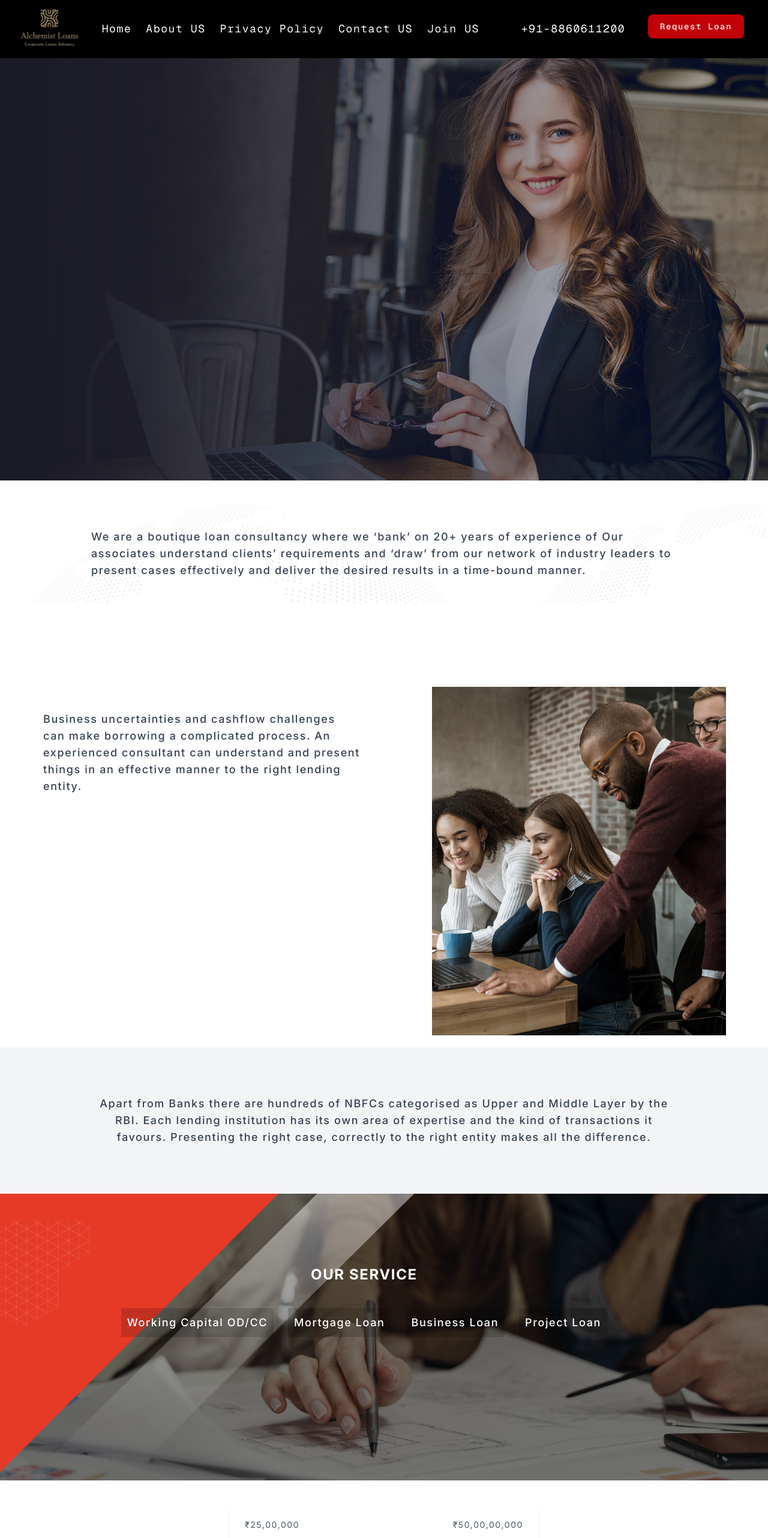
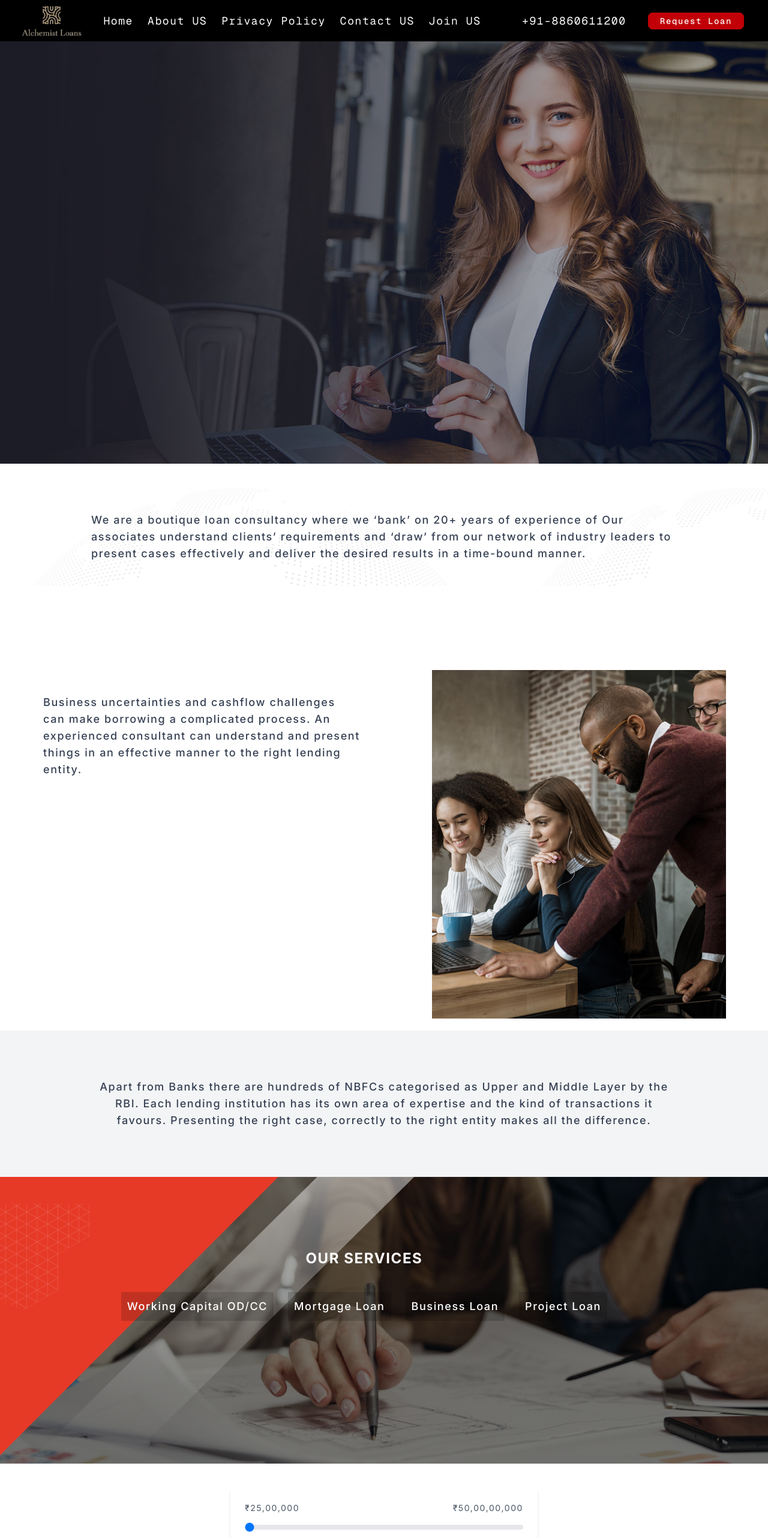
Before and after one commit to Keshavyadav98/Garvikfinancials, a Next.js app: page / in a window 1280 px wide. Shown: the top 2564 px of the page at 60% size. Built offline with nearby package versions, Linux system fonts and the light colour scheme.

Commit message:
font change, style

```diff
--- a/src/app/Footer/layout.tsx
+++ b/src/app/Footer/layout.tsx
@@ -8,14 +8,16 @@ import { FaSquareInstagram } from "react-icons/fa6";
 import logo from '../../Images/image-removebg-preview.png';
 import Image from 'next/image';
 
+
 export default function Footer() {
   return (
-    <div className='bg-black dark:bg-[#061127] lg:dark:border dark:border-t-white p-5 mt-5'>
-    <div className='flex flex-col md:flex-row lg:flex-row py-10'>
+    <div className='bg-black dark:bg-[#061127] lg:dark:border dark:border-t-white'>
+    <div className='flex flex-col md:flex-row lg:flex-row'>
         <div className='w-full md:w-65 lg:w-65 h-auto p-0   flex flex-col justify-evenly'>
             <Image src={logo} alt='...' className=''  />
         </div>
 
+          <p className='font-mono text-white m-auto text-lg hover:text-[#68685f] cursor-pointer decoration-[#ba181b] text-base  font-mono text-white text-lg'>+91-8860611200</p>
     </div>
     </div>
   )
--- a/src/app/Navbar/layout.tsx
+++ b/src/app/Navbar/layout.tsx
@@ -6,7 +6,7 @@ import { BsTelephoneFill } from "react-icons/bs";
 
 
 import Image from 'next/image';
-import logo from '../../Images/logO.png';
+import logo from '../../Images/image-removebg-previ.png';
 import Link from 'next/link';
 import {
   Dialog,
@@ -72,18 +72,18 @@ export default function Navbar() {
     <>
      <div ref={triggerRef} className="h-0"></div>
     <header  ref={navbarRef} className="bg-black" id="navbar">
-      <nav aria-label="Global"  className="dark:bg-[#061127] p-3 z-10 transition-all duration-300 w-full mx-auto flex  items-center justify-between  lg:px-8">
+      <nav aria-label="Global"  className="dark:bg-[#061127]  z-10 transition-all duration-300 w-full mx-auto flex  items-center justify-between  lg:px-8">
         <div className="flex ">
           <Link href="#" className="">
             {/* <h1>Garvik Financials logo</h1> */}
-            <Image src={logo} alt='...' className='' width={100} height={100} />
+            <Image src={logo} alt='...' className=' my-2 ms-1' width={100} />
           </Link>
         </div>
         <div className="flex lg:hidden">
           <button
             type="button"
             onClick={() => setMobileMenuOpen(true)}
-            className="m-1.5   inline-flex items-center justify-center rounded-md p-2.5 text-gray-700"
+            className="m-1.5   inline-flex items-center justify-center rounded-md  text-gray-700"
           >
             <span className="sr-only">Open main menu</span>
             <Bars3Icon aria-hidden="true" className="size-6" />
@@ -116,7 +116,7 @@ export default function Navbar() {
           <p className='font-mono text-white text-lg hover:text-[#68685f] cursor-pointer decoration-[#ba181b] text-base  font-mono text-white text-lg'>+91-8860611200</p>
         </div>
         <div className='hidden lg:block lg:relative'>
-          <button type="button" className="focus:outline-none font-mono text-white text-lg bg-red-700 hover:bg-red-800 focus:ring-4 focus:ring-red-300 font-medium rounded-lg text-sm px-5 py-2.5 me-2 mb-2 dark:bg-red-600 dark:hover:bg-red-700 dark:focus:ring-red-900">Request Loan</button>
+          <button type="button" className="focus:outline-none font-mono text-white text-lg bg-red-700 hover:bg-red-800 focus:ring-4 focus:ring-red-300 font-medium rounded-lg text-sm px-5 py-1 cursor-pointer me-2 dark:bg-red-600 dark:hover:bg-red-700 dark:focus:ring-red-900">Request Loan</button>
         </div>
 
       </nav>
--- a/src/app/page.tsx
+++ b/src/app/page.tsx
@@ -153,7 +153,7 @@ export default function Home() {
                 {/* <h1 className="text-4xl font-bold text-white">
                   Hundreds of customers trust our company
                 </h1> */}
-                  <h1 className="text-center mx-auto font-bold text-white my-10 text-2xl">OUR SERVICE</h1>
+                  <h1 className="text-center mx-auto font-bold text-white my-10 text-2xl">OUR SERVICES</h1>
                 <div className="hidden lg:flex lg:flex-row">
                   <h1 className="mx-3 text-lg bg-[#00000029] p-[10px] text-white font-medium">Working Capital OD/CC</h1>
                   <h1 className="mx-3 text-lg bg-[#00000029] p-[10px] text-white font-medium">Mortgage Loan</h1>
```
Also changed, not shown: src/Images/image-removebg-previ.png (added).
